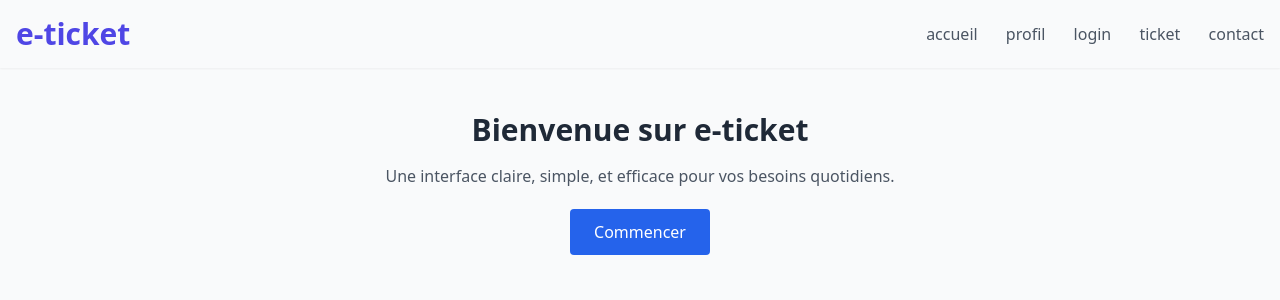
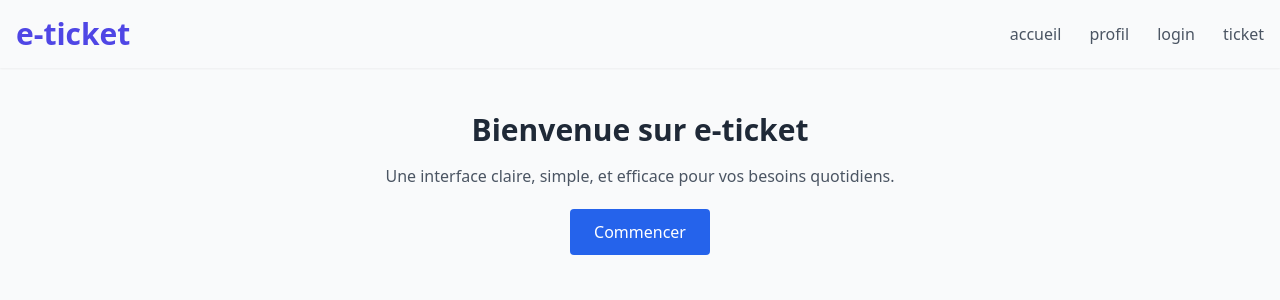
Before and after one commit to LorenzoDMG/ticket, a PHP site: page / in a window 1280 px wide. Shown: the top 300 px of the page. Run offline with PHP 8.4, Linux system fonts and the light colour scheme; some libraries are stand-ins or nearby versions.

Commit message:
Update ticket link in index.php and remove contact link from header; add response_ticket.php for feedback submission

```diff
--- a/index.php
+++ b/index.php
@@ -18,7 +18,7 @@
     <p class="text-gray-600 mb-8">
       Une interface claire, simple, et efficace pour vos besoins quotidiens.
     </p>
-    <a href="./src/php/form.php"
+    <a href="./src/php/create_ticket.php"
        class="bg-blue-600 text-white px-6 py-3 rounded hover:bg-blue-700 transition">
       Commencer
     </a>
--- a/src/php/header.php
+++ b/src/php/header.php
@@ -8,7 +8,6 @@
              <a href="" class="text-gray-600 hover:text-indigo-600 hover:underline transition duration-300">profil</a>
             <a href="/login.php" class="text-gray-600 hover:text-indigo-600 hover:underline transition duration-300">login</a>
             <a href="/src/php/create_ticket.php" class="text-gray-600 hover:text-indigo-600 hover:underline transition duration-300">ticket</a>
-            <a href="/src/php/form.php" class="text-gray-600 hover:text-indigo-600 hover:underline transition duration-300">contact</a>
         </nav>
     </div>
 </header>
--- a/src/php/form.php
+++ b/src/php/response_ticket.php
@@ -15,7 +15,7 @@ if (isset($_POST['name']) && isset($_POST['email']) && isset($_POST['message']))
     }
 
     // Insert into database
-    $stmt = $db->prepare("INSERT INTO feedback (Name, Email, Message) VALUES (?, ?, ?)");
+    $stmt = $db->prepare("INSERT INTO feedback (Id, Ticket_Id, Message) VALUES (?, ?, ?)");
     if ($stmt->execute([$name, $email, $message])) {
         echo "Feedback submitted successfully.";
     } else {
```
